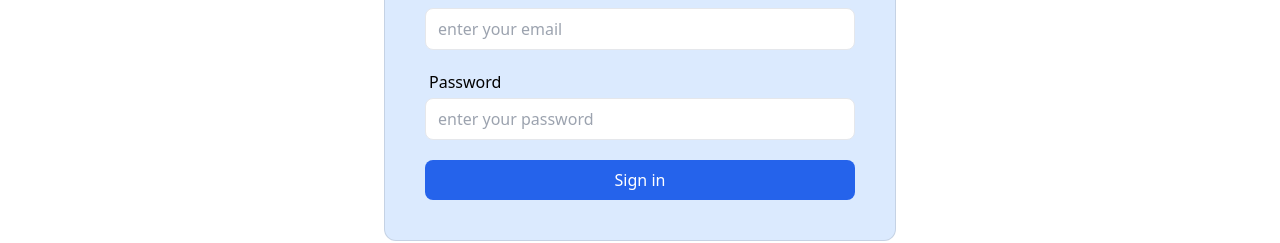
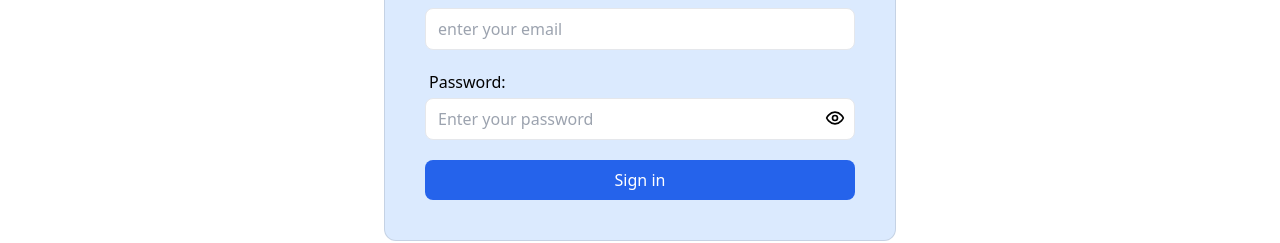
Before and after one commit to blogg-org/blogg-web, a React (Vite) app: page /signin in a window 1280 px wide. Shown: the part 317-560 px from the top of the page. Built offline with nearby package versions, Linux system fonts and the light colour scheme; no server answers.

Commit message:
show/hide password

```diff
--- a/package.json
+++ b/package.json
@@ -34,6 +34,7 @@
         "react-dom": "^18.2.0",
         "react-hook-form": "^7.48.2",
         "react-hot-toast": "^2.4.1",
+        "react-icons": "^4.12.0",
         "react-redux": "^8.1.3",
         "react-router-dom": "^6.18.0"
     },
--- a/src/components/Login.tsx
+++ b/src/components/Login.tsx
@@ -1,16 +1,18 @@
+import { useState } from "react";
+import toast from "react-hot-toast";
+import { useForm } from "react-hook-form";
+import { useAppDispatch } from "@store/store";
+import { signin } from "@store/slice/authSlice";
+import { LuEye, LuEyeOff } from "react-icons/lu";
 import { Link, useNavigate } from "react-router-dom";
-import { useForm } from "react-hook-form";
 import { ISigninPayload } from "src/types/auth.types";
 import { Button, Input, Logo } from "@components/index";
-import { useAppDispatch } from "@store/store";
-import { signin } from "@store/slice/authSlice";
-import { useState } from "react";
-import toast from "react-hot-toast";
 ``;
 const Login: React.FC = () => {
     const dispatch = useAppDispatch();
     const navigate = useNavigate();
     const [isLoading, setIsLoading] = useState<boolean>(false);
+    const [passwordType, setPasswordType] = useState("password");
     const { register, handleSubmit } = useForm<ISigninPayload>();
 
     const handleLogin = async (data: ISigninPayload) => {
@@ -63,14 +65,27 @@ const Login: React.FC = () => {
                                 },
                             })}
                         />
-                        <Input
-                            label="Password"
-                            type="password"
-                            placeholder="enter your password"
-                            {...register("password", {
-                                required: true,
-                            })}
-                        />
+                        <div className="relative">
+                            <Input
+                                label="Password: "
+                                type={passwordType}
+                                placeholder="Enter your password"
+                                {...register("password", {
+                                    required: true,
+                                })}
+                            />
+                            <div className="absolute top-10 right-3 hover:cursor-pointer scale-125">
+                                {passwordType === "password" ? (
+                                    <div onClick={() => setPasswordType("text")} title="show password">
+                                        <LuEye />
+                                    </div>
+                                ) : (
+                                    <div onClick={() => setPasswordType("password")} title="hide password">
+                                        <LuEyeOff />
+                                    </div>
+                                )}
+                            </div>
+                        </div>
                         <Button
                             disabled={isLoading}
                             type="submit"
--- a/src/components/Signup.tsx
+++ b/src/components/Signup.tsx
@@ -3,6 +3,7 @@ import toast from "react-hot-toast";
 import { useForm } from "react-hook-form";
 import { useAppDispatch } from "@store/store";
 import { signup } from "@store/slice/authSlice";
+import { LuEye, LuEyeOff } from "react-icons/lu";
 import { Link, useNavigate } from "react-router-dom";
 import { ISignupPayload } from "src/types/auth.types";
 import { Button, Input, Logo } from "@components/index";
@@ -11,6 +12,7 @@ const Signup: React.FC = () => {
     const navigate = useNavigate();
     const dispatch = useAppDispatch();
     const [isLoading, setIsLoading] = useState<boolean>(false);
+    const [passwordType, setPasswordType] = useState("password");
     const { register, handleSubmit } = useForm<ISignupPayload>({
         defaultValues: {
             fullname: "",
@@ -77,14 +79,27 @@ const Signup: React.FC = () => {
                                 },
                             })}
                         />
+                        <div className="relative">
                             <Input
                                 label="Password: "
-                            type="password"
+                                type={passwordType}
                                 placeholder="Enter your password"
                                 {...register("password", {
                                     required: true,
                                 })}
                             />
+                            <div className="absolute top-10 right-3 hover:cursor-pointer scale-125">
+                                {passwordType === "password" ? (
+                                    <div onClick={() => setPasswordType("text")} title="show password">
+                                        <LuEye />
+                                    </div>
+                                ) : (
+                                    <div onClick={() => setPasswordType("password")} title="hide password">
+                                        <LuEyeOff />
+                                    </div>
+                                )}
+                            </div>
+                        </div>
                         <Button
                             disabled={isLoading}
                             type="submit"
```
Also changed, not shown: 1 other file (tests, documents, lock files or other folders). Lines whose indentation alone changed are shown as unchanged.
